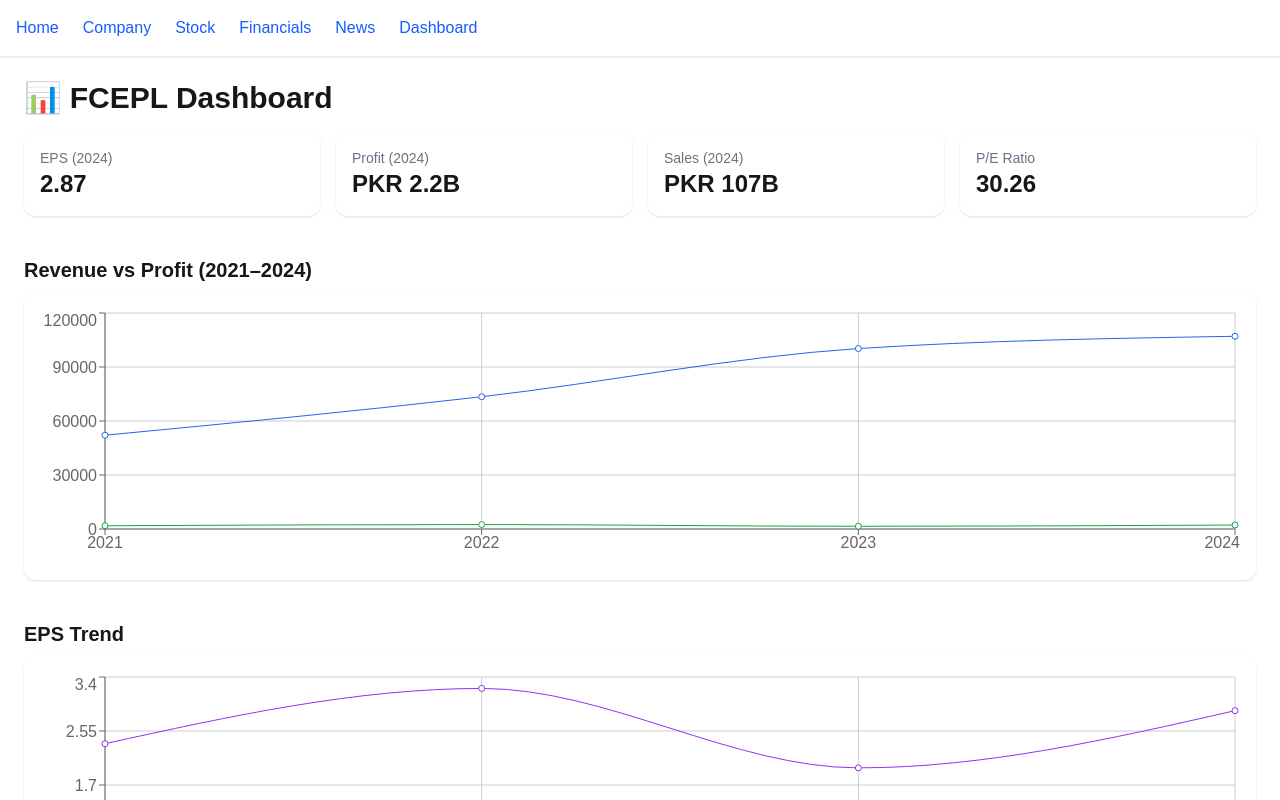
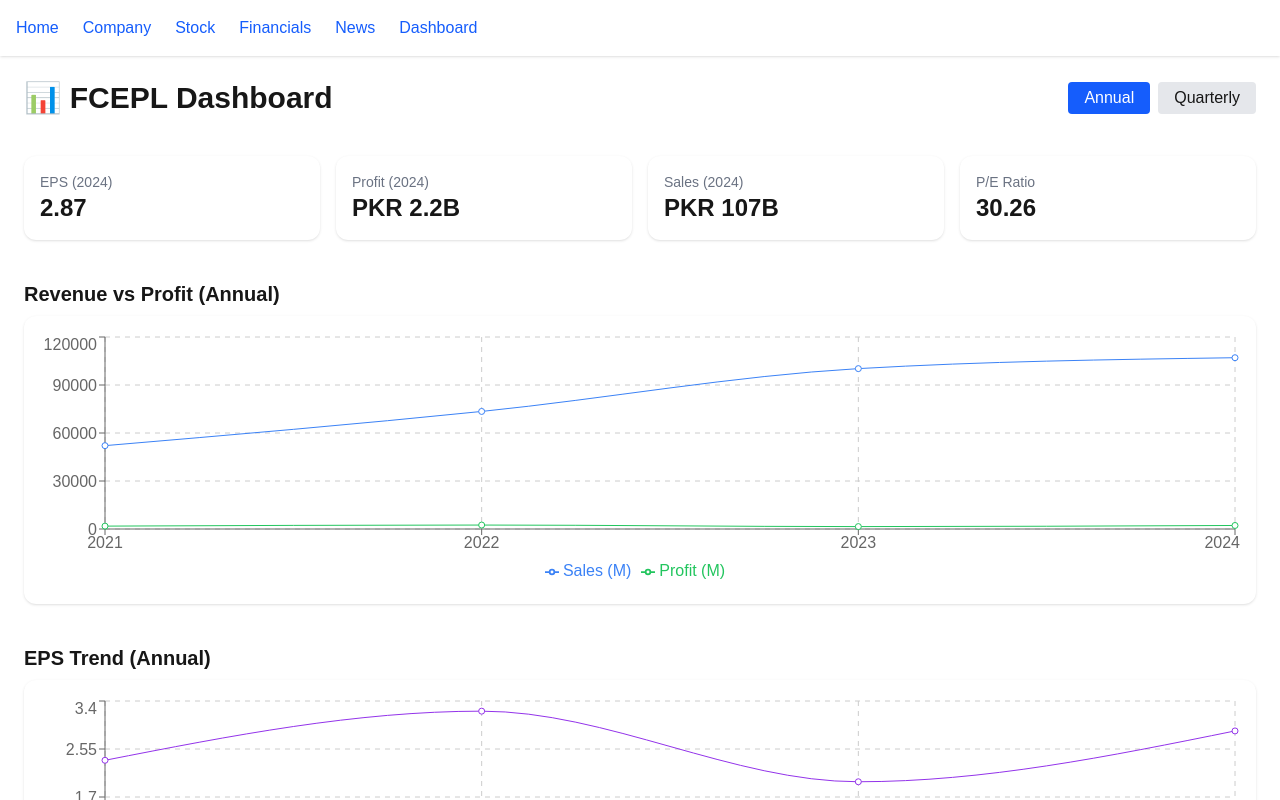
Before and after one commit to zulfiqaralimir/FCEPL-research, a Next.js app: page /dashboard in a window 1280 px wide. Shown: the top 800 px of the page. Built offline with nearby package versions, Linux system fonts and the light colour scheme.

Commit message:
Add dashboard with charts and key stats

```diff
--- a/app/dashboard/page.tsx
+++ b/app/dashboard/page.tsx
@@ -1,18 +1,54 @@
 'use client';
 
-import { LineChart, Line, CartesianGrid, XAxis, YAxis, Tooltip, ResponsiveContainer } from 'recharts';
+import {
+  LineChart,
+  Line,
+  CartesianGrid,
+  XAxis,
+  YAxis,
+  Tooltip,
+  ResponsiveContainer,
+  Legend,
+} from 'recharts';
+import { useState } from 'react';
 
-const data = [
+const yearlyData = [
   { year: '2021', sales: 52094, profit: 1804, eps: 2.35 },
   { year: '2022', sales: 73473, profit: 2465, eps: 3.22 },
   { year: '2023', sales: 100235, profit: 1508, eps: 1.97 },
   { year: '2024', sales: 107051, profit: 2203, eps: 2.87 },
 ];
 
+const quarterlyData = [
+  { quarter: 'Q1-2024', sales: 25000, profit: 500, eps: 0.6 },
+  { quarter: 'Q2-2024', sales: 26000, profit: 550, eps: 0.65 },
+  { quarter: 'Q3-2024', sales: 28000, profit: 600, eps: 0.7 },
+  { quarter: 'Q4-2024', sales: 28051, profit: 553, eps: 0.92 },
+];
+
 export default function DashboardPage() {
+  const [view, setView] = useState<'annual' | 'quarterly'>('annual');
+  const data = view === 'annual' ? yearlyData : quarterlyData;
+
   return (
     <div className="space-y-10">
-      <h1 className="text-3xl font-bold mb-4">📊 FCEPL Dashboard</h1>
+      <div className="flex justify-between items-center">
+        <h1 className="text-3xl font-bold">📊 FCEPL Dashboard</h1>
+        <div className="space-x-2">
+          <button
+            onClick={() => setView('annual')}
+            className={`px-4 py-1 rounded ${view === 'annual' ? 'bg-blue-600 text-white' : 'bg-gray-200'}`}
+          >
+            Annual
+          </button>
+          <button
+            onClick={() => setView('quarterly')}
+            className={`px-4 py-1 rounded ${view === 'quarterly' ? 'bg-blue-600 text-white' : 'bg-gray-200'}`}
+          >
+            Quarterly
+          </button>
+        </div>
+      </div>
 
       {/* Key Stats Cards */}
       <section className="grid grid-cols-1 sm:grid-cols-2 lg:grid-cols-4 gap-4">
@@ -22,33 +58,36 @@ export default function DashboardPage() {
         <StatCard title="P/E Ratio" value="30.26" />
       </section>
 
-      {/* Charts Section */}
+      {/* Revenue vs Profit Chart */}
       <section>
-        <h2 className="text-xl font-semibold mb-2">Revenue vs Profit (2021–2024)</h2>
+        <h2 className="text-xl font-semibold mb-2">{view === 'annual' ? 'Revenue vs Profit (Annual)' : 'Revenue vs Profit (Quarterly)'}</h2>
         <div className="h-72 bg-white p-4 rounded-xl shadow">
           <ResponsiveContainer width="100%" height="100%">
             <LineChart data={data}>
-              <CartesianGrid stroke="#ccc" />
-              <XAxis dataKey="year" />
+              <CartesianGrid stroke="#ccc" strokeDasharray="5 5" />
+              <XAxis dataKey={view === 'annual' ? 'year' : 'quarter'} />
               <YAxis />
               <Tooltip />
-              <Line type="monotone" dataKey="sales" stroke="#2563eb" name="Sales (M)" />
-              <Line type="monotone" dataKey="profit" stroke="#16a34a" name="Profit (M)" />
+              <Legend />
+              <Line type="monotone" dataKey="sales" stroke="#3b82f6" name="Sales (M)" activeDot={{ r: 6 }} />
+              <Line type="monotone" dataKey="profit" stroke="#22c55e" name="Profit (M)" />
             </LineChart>
           </ResponsiveContainer>
         </div>
       </section>
 
+      {/* EPS Chart */}
       <section>
-        <h2 className="text-xl font-semibold mb-2">EPS Trend</h2>
+        <h2 className="text-xl font-semibold mb-2">EPS Trend ({view === 'annual' ? 'Annual' : 'Quarterly'})</h2>
         <div className="h-72 bg-white p-4 rounded-xl shadow">
           <ResponsiveContainer width="100%" height="100%">
             <LineChart data={data}>
-              <CartesianGrid stroke="#ccc" />
-              <XAxis dataKey="year" />
+              <CartesianGrid stroke="#ccc" strokeDasharray="5 5" />
+              <XAxis dataKey={view === 'annual' ? 'year' : 'quarter'} />
               <YAxis />
               <Tooltip />
-              <Line type="monotone" dataKey="eps" stroke="#9333ea" name="EPS" />
+              <Legend />
+              <Line type="monotone" dataKey="eps" stroke="#9333ea" name="EPS" activeDot={{ r: 6 }} />
             </LineChart>
           </ResponsiveContainer>
         </div>
@@ -57,7 +96,6 @@ export default function DashboardPage() {
   );
 }
 
-// Small component for cards
 function StatCard({ title, value }: { title: string; value: string }) {
   return (
     <div className="bg-white shadow rounded-xl p-4">
```
